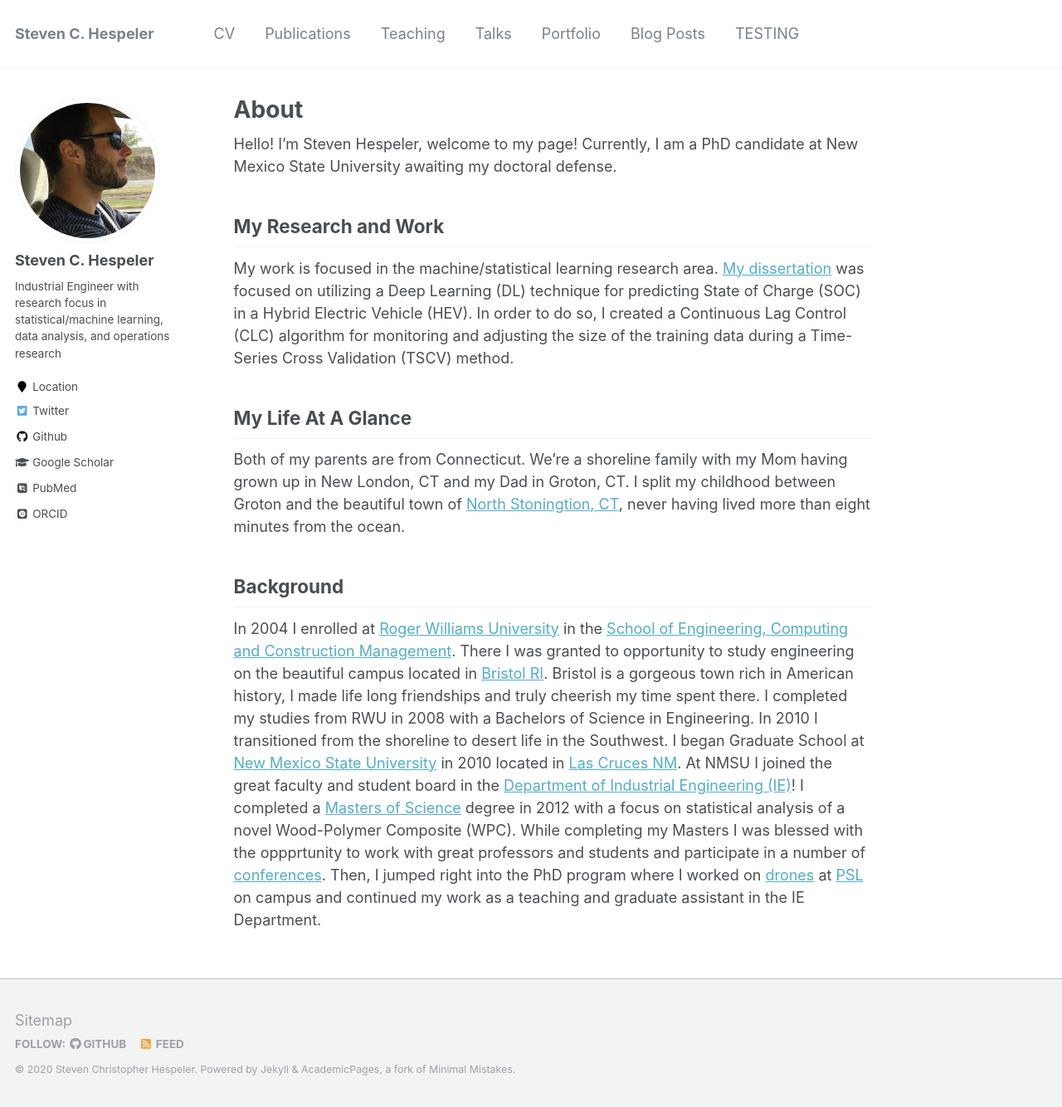
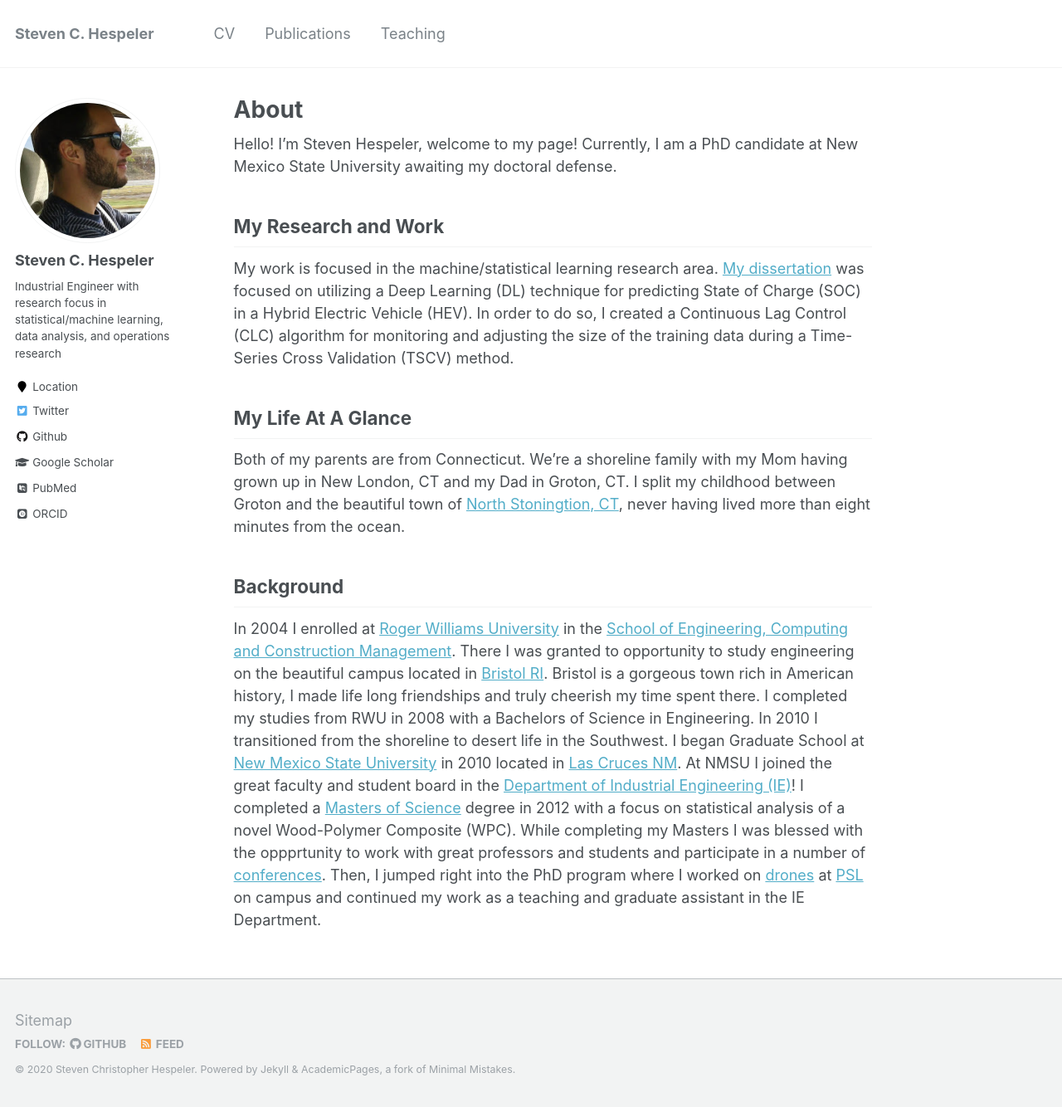
Before and after one commit to Tov-Nephesh/Tov-Nephesh.github.io, a Jekyll site: the page built from _pages/about.md, in a window 1280 px wide and 1334 px high. Shown: the whole window at 83% size. Built offline with Jekyll 4.4.1, drawn with Linux system fonts in a browser that asks for light colours; some web fonts are replaced; part of the change alters nothing that is shown.

Commit message:
Update navigation.yml

```diff
--- a/_data/navigation.yml
+++ b/_data/navigation.yml
@@ -9,14 +9,11 @@ main:
   - title: "Teaching"
     url: /teaching/
 
-  - title: "Talks"
-    url: /talks/
+#  - title: "Talks"
+#   url: /talks/
 
-  - title: "Portfolio"
-    url: /portfolio/
+ # - title: "Portfolio"
+ #   url: /portfolio/
 
-  - title: "Blog Posts"
-    url: /year-archive/
-
-  - title: "TESTING"
-    url: /testing/
+  #- title: "Blog Posts"
+  #  url: /year-archive/
```
